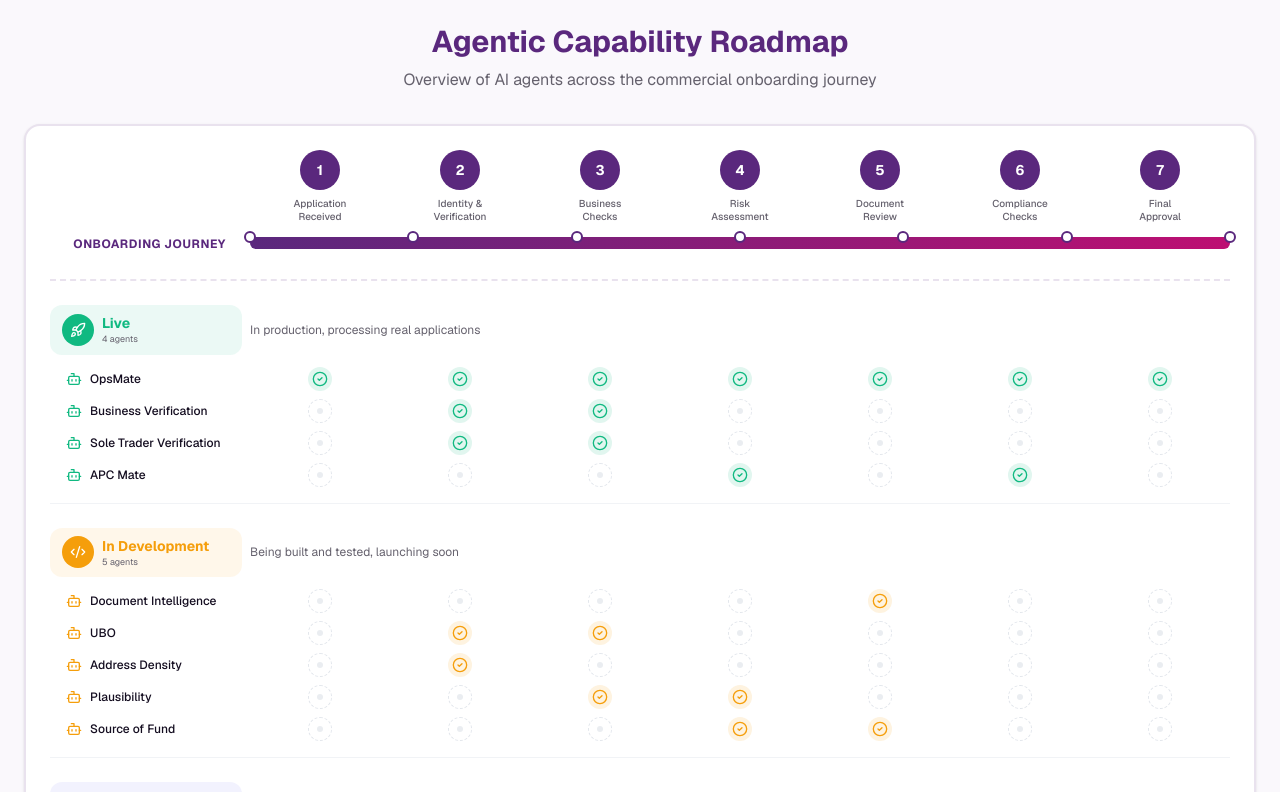
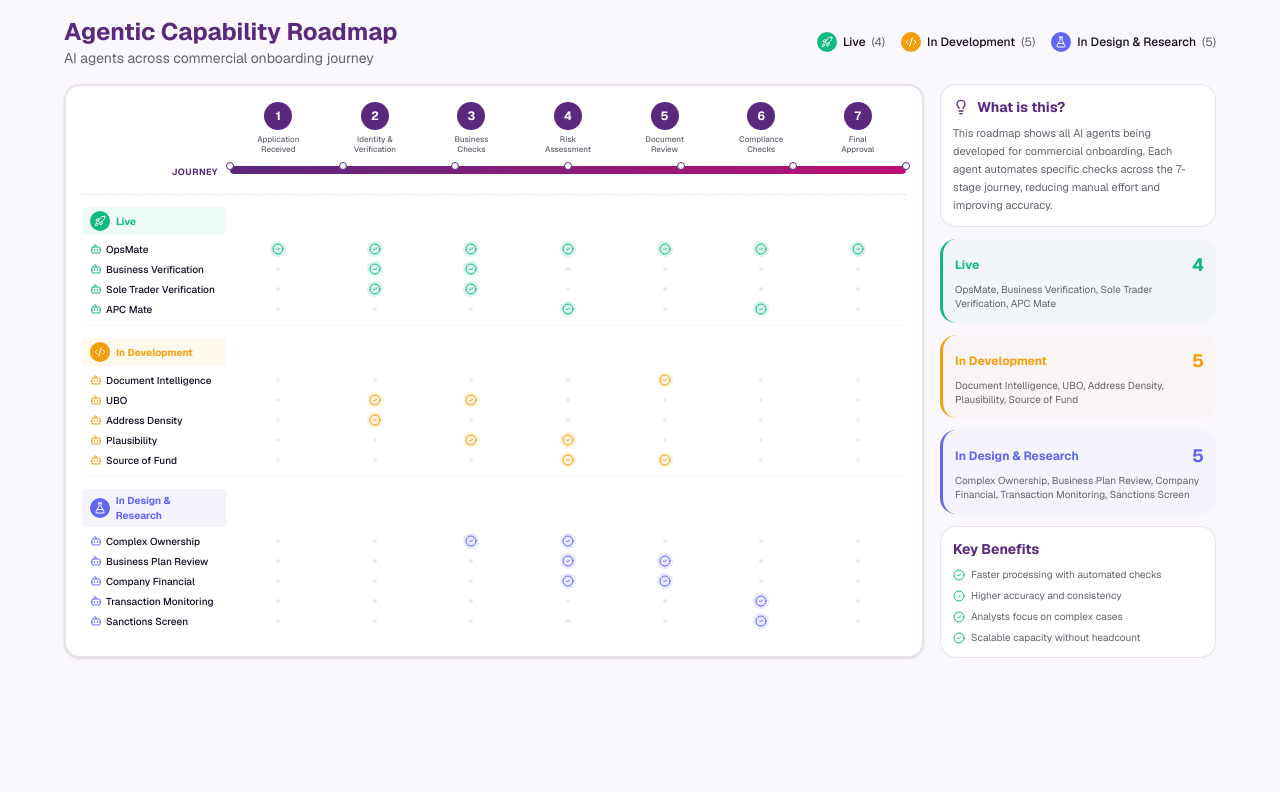
Before and after one commit to freakymind/commercial-onboarding-agentic, a Next.js app: page /roadmap in a window 1280 px wide. Shown: the top 792 px of the page. Built offline with nearby package versions, Linux system fonts and the light colour scheme.

Commit message:
feat: redesign roadmap page for single slide layout
Implement 9:3 grid with journey visualization and agent status.

```diff
--- a/components/agent-roadmap.tsx
+++ b/components/agent-roadmap.tsx
@@ -68,37 +68,54 @@ const AGENT_LAYERS = [
 
 export function AgentRoadmap() {
   return (
-    <div className="min-h-screen p-6" style={{ background: NW.bg }}>
-      <div className="mx-auto max-w-7xl">
-        {/* Header */}
-        <div className="mb-8 text-center">
-          <h1 className="text-3xl font-bold" style={{ color: NW.primary }}>
+    <div className="min-h-screen p-4" style={{ background: NW.bg }}>
+      <div className="mx-auto max-w-6xl">
+        {/* Header - Compact */}
+        <div className="mb-4 flex items-center justify-between">
+          <div>
+            <h1 className="text-2xl font-bold" style={{ color: NW.primary }}>
               Agentic Capability Roadmap
             </h1>
-          <p className="mt-2 text-muted-foreground">
-            Overview of AI agents across the commercial onboarding journey
+            <p className="text-sm text-muted-foreground">
+              AI agents across commercial onboarding journey
             </p>
           </div>
+          <div className="flex gap-4">
+            {AGENT_LAYERS.map((layer) => {
+              const Icon = layer.icon
+              return (
+                <div key={layer.status} className="flex items-center gap-1.5 text-xs">
+                  <div
+                    className="flex size-5 items-center justify-center rounded-full text-white"
+                    style={{ background: layer.color }}
+                  >
+                    <Icon className="size-3" />
+                  </div>
+                  <span className="font-medium">{layer.status}</span>
+                  <span className="text-muted-foreground">({layer.agents.length})</span>
+                </div>
+              )
+            })}
+          </div>
+        </div>
 
-        {/* Main Visualization */}
-        <div className="rounded-2xl border-2 bg-white p-6 shadow-sm" style={{ borderColor: `${NW.primary}22` }}>
+        <div className="grid grid-cols-12 gap-4">
+          {/* Main Visualization - takes 9 columns */}
+          <div className="col-span-9 rounded-xl border-2 bg-white p-4 shadow-sm" style={{ borderColor: `${NW.primary}22` }}>
 
-          {/* Journey Header Row */}
-          <div className="mb-2 flex items-center gap-2">
-            <div className="w-48 shrink-0" />
+            {/* Journey Header Row - Compact */}
+            <div className="mb-1 flex items-center gap-1">
+              <div className="w-36 shrink-0" />
               <div className="flex flex-1 justify-between">
                 {JOURNEY_STAGES.map((stage) => (
+                  <div key={stage.id} className="flex-1 text-center px-0.5">
                     <div
-                  key={stage.id}
-                  className="flex-1 text-center px-1"
-                >
-                  <div
-                    className="mx-auto mb-2 flex size-10 items-center justify-center rounded-full text-white font-bold text-sm"
+                      className="mx-auto mb-1 flex size-7 items-center justify-center rounded-full text-white font-bold text-xs"
                       style={{ background: NW.primary }}
                     >
                       {stage.id}
                     </div>
-                  <div className="text-[10px] font-medium text-muted-foreground whitespace-pre-line leading-tight">
+                    <div className="text-[8px] font-medium text-muted-foreground whitespace-pre-line leading-tight">
                       {stage.label}
                     </div>
                   </div>
@@ -106,23 +123,22 @@ export function AgentRoadmap() {
               </div>
             </div>
 
-          {/* Journey Flow Line */}
-          <div className="mb-6 flex items-center gap-2">
-            <div className="w-48 shrink-0 text-right pr-4">
-              <span className="text-xs font-bold uppercase tracking-wider" style={{ color: NW.primary }}>
-                Onboarding Journey
+            {/* Journey Flow Line - Compact */}
+            <div className="mb-3 flex items-center gap-1">
+              <div className="w-36 shrink-0 text-right pr-2">
+                <span className="text-[9px] font-bold uppercase tracking-wider" style={{ color: NW.primary }}>
+                  Journey
                 </span>
               </div>
-            <div className="flex-1 relative h-3">
+              <div className="flex-1 relative h-2">
                 <div
                   className="absolute inset-0 rounded-full"
                   style={{ background: `linear-gradient(90deg, ${NW.primary}, ${NW.accent})` }}
                 />
-              {/* Stage markers */}
                 {JOURNEY_STAGES.map((stage, i) => (
                   <div
                     key={stage.id}
-                  className="absolute top-1/2 -translate-y-1/2 size-3 rounded-full bg-white border-2"
+                    className="absolute top-1/2 -translate-y-1/2 size-2 rounded-full bg-white border"
                     style={{
                       left: `${(i / (JOURNEY_STAGES.length - 1)) * 100}%`,
                       transform: "translate(-50%, -50%)",
@@ -134,49 +150,39 @@ export function AgentRoadmap() {
             </div>
 
             {/* Separator */}
-          <div className="mb-6 border-t-2 border-dashed" style={{ borderColor: `${NW.primary}22` }} />
+            <div className="mb-3 border-t border-dashed" style={{ borderColor: `${NW.primary}22` }} />
 
-          {/* Agent Layers */}
+            {/* Agent Layers - Compact */}
             {AGENT_LAYERS.map((layer, layerIdx) => {
               const Icon = layer.icon
               return (
-              <div key={layer.status} className="mb-6 last:mb-0">
+                <div key={layer.status} className="mb-3 last:mb-0">
                   {/* Layer Header */}
-                <div className="mb-3 flex items-center gap-2">
+                  <div className="mb-1.5 flex items-center gap-1">
                     <div
-                    className="w-48 shrink-0 flex items-center gap-2 rounded-lg px-3 py-2"
-                    style={{ background: `${layer.color}15` }}
+                      className="w-36 shrink-0 flex items-center gap-1.5 rounded px-2 py-1"
+                      style={{ background: `${layer.color}12` }}
                     >
                       <div
-                      className="flex size-8 items-center justify-center rounded-full text-white"
+                        className="flex size-5 items-center justify-center rounded-full text-white"
                         style={{ background: layer.color }}
                       >
-                      <Icon className="size-4" />
+                        <Icon className="size-3" />
                       </div>
-                    <div>
-                      <div className="text-sm font-bold" style={{ color: layer.color }}>
+                      <div className="text-[10px] font-bold" style={{ color: layer.color }}>
                         {layer.status}
-                      </div>
-                      <div className="text-[9px] text-muted-foreground">
-                        {layer.agents.length} agents
                       </div>
                     </div>
                   </div>
-                  <div className="flex-1 text-xs text-muted-foreground">
-                    {layer.description}
+
+                  {/* Agent Rows - Compact */}
+                  <div className="space-y-1 pl-2">
+                    {layer.agents.map((agent) => (
+                      <div key={agent.name} className="flex items-center gap-1">
+                        <div className="w-34 shrink-0 flex items-center gap-1">
+                          <Bot className="size-3" style={{ color: layer.color }} />
+                          <span className="text-[10px] font-medium truncate">{agent.name}</span>
                         </div>
-                </div>
-
-                {/* Agent Rows */}
-                <div className="space-y-2 pl-4">
-                  {layer.agents.map((agent) => (
-                    <div key={agent.name} className="flex items-center gap-2">
-                      {/* Agent Name */}
-                      <div className="w-44 shrink-0 flex items-center gap-2">
-                        <Bot className="size-4" style={{ color: layer.color }} />
-                        <span className="text-xs font-medium truncate">{agent.name}</span>
-                      </div>
-                      {/* Stage Coverage */}
                         <div className="flex flex-1 justify-between">
                           {JOURNEY_STAGES.map((stage) => {
                             const isActive = agent.stages.includes(stage.id)
@@ -184,17 +190,14 @@ export function AgentRoadmap() {
                               <div key={stage.id} className="flex-1 flex justify-center">
                                 {isActive ? (
                                   <div
-                                  className="size-6 rounded-full flex items-center justify-center"
-                                  style={{ background: `${layer.color}20` }}
+                                    className="size-4 rounded-full flex items-center justify-center"
+                                    style={{ background: `${layer.color}25` }}
                                   >
-                                  <CheckCircle2
-                                    className="size-4"
-                                    style={{ color: layer.color }}
-                                  />
+                                    <CheckCircle2 className="size-3" style={{ color: layer.color }} />
                                   </div>
                                 ) : (
-                                <div className="size-6 rounded-full border border-dashed flex items-center justify-center" style={{ borderColor: `${NW.muted}44` }}>
-                                  <div className="size-1.5 rounded-full" style={{ background: `${NW.muted}33` }} />
+                                  <div className="size-4 flex items-center justify-center">
+                                    <div className="size-1 rounded-full" style={{ background: `${NW.muted}33` }} />
                                   </div>
                                 )}
                               </div>
@@ -205,51 +208,68 @@ export function AgentRoadmap() {
                     ))}
                   </div>
 
-                {/* Separator between layers */}
                   {layerIdx < AGENT_LAYERS.length - 1 && (
-                  <div className="mt-4 border-t" style={{ borderColor: `${NW.muted}22` }} />
+                    <div className="mt-2 border-t" style={{ borderColor: `${NW.muted}15` }} />
                   )}
                 </div>
               )
             })}
           </div>
 
-        {/* Legend */}
-        <div className="mt-6 flex flex-wrap justify-center gap-6">
-          {AGENT_LAYERS.map((layer) => {
-            const Icon = layer.icon
-            return (
-              <div key={layer.status} className="flex items-center gap-2">
-                <div
-                  className="flex size-6 items-center justify-center rounded-full text-white"
-                  style={{ background: layer.color }}
-                >
-                  <Icon className="size-3" />
+          {/* Sidebar - Key Insights - takes 3 columns */}
+          <div className="col-span-3 space-y-3">
+            {/* What is this */}
+            <div className="rounded-xl border bg-white p-3" style={{ borderColor: `${NW.primary}22` }}>
+              <div className="flex items-center gap-2 mb-2">
+                <Lightbulb className="size-4" style={{ color: NW.primary }} />
+                <h3 className="text-sm font-bold" style={{ color: NW.primary }}>What is this?</h3>
               </div>
-                <span className="text-sm font-medium">{layer.status}</span>
-                <span className="text-xs text-muted-foreground">({layer.agents.length})</span>
-              </div>
-            )
-          })}
+              <p className="text-[11px] text-muted-foreground leading-relaxed">
+                This roadmap shows all AI agents being developed for commercial onboarding.
+                Each agent automates specific checks across the 7-stage journey, reducing manual effort and improving accuracy.
+              </p>
             </div>
 
             {/* Summary Stats */}
-        <div className="mt-6 grid grid-cols-3 gap-4">
             {AGENT_LAYERS.map((layer) => (
               <div
                 key={layer.status}
-              className="rounded-xl p-4 text-center"
-              style={{ background: `${layer.color}10`, borderLeft: `4px solid ${layer.color}` }}
+                className="rounded-xl p-3"
+                style={{ background: `${layer.color}08`, borderLeft: `3px solid ${layer.color}` }}
               >
-              <div className="text-3xl font-bold" style={{ color: layer.color }}>
-                {layer.agents.length}
+                <div className="flex items-center justify-between mb-1">
+                  <span className="text-xs font-bold" style={{ color: layer.color }}>{layer.status}</span>
+                  <span className="text-lg font-bold" style={{ color: layer.color }}>{layer.agents.length}</span>
                 </div>
-              <div className="text-sm font-medium">{layer.status}</div>
-              <div className="mt-1 text-xs text-muted-foreground">
+                <p className="text-[10px] text-muted-foreground leading-snug">
                   {layer.agents.map((a) => a.name).join(", ")}
+                </p>
+              </div>
+            ))}
+
+            {/* Key Benefits */}
+            <div className="rounded-xl border bg-white p-3" style={{ borderColor: `${NW.primary}22` }}>
+              <h3 className="text-sm font-bold mb-2" style={{ color: NW.primary }}>Key Benefits</h3>
+              <ul className="space-y-1.5 text-[10px] text-muted-foreground">
+                <li className="flex items-start gap-1.5">
+                  <CheckCircle2 className="size-3 mt-0.5 shrink-0" style={{ color: NW.live }} />
+                  <span>Faster processing with automated checks</span>
+                </li>
+                <li className="flex items-start gap-1.5">
+                  <CheckCircle2 className="size-3 mt-0.5 shrink-0" style={{ color: NW.live }} />
+                  <span>Higher accuracy and consistency</span>
+                </li>
+                <li className="flex items-start gap-1.5">
+                  <CheckCircle2 className="size-3 mt-0.5 shrink-0" style={{ color: NW.live }} />
+                  <span>Analysts focus on complex cases</span>
+                </li>
+                <li className="flex items-start gap-1.5">
+                  <CheckCircle2 className="size-3 mt-0.5 shrink-0" style={{ color: NW.live }} />
+                  <span>Scalable capacity without headcount</span>
+                </li>
+              </ul>
             </div>
           </div>
-          ))}
         </div>
       </div>
     </div>
```
Also changed, not shown: roadmap-compact.png (added). Lines whose indentation alone changed are shown as unchanged.
